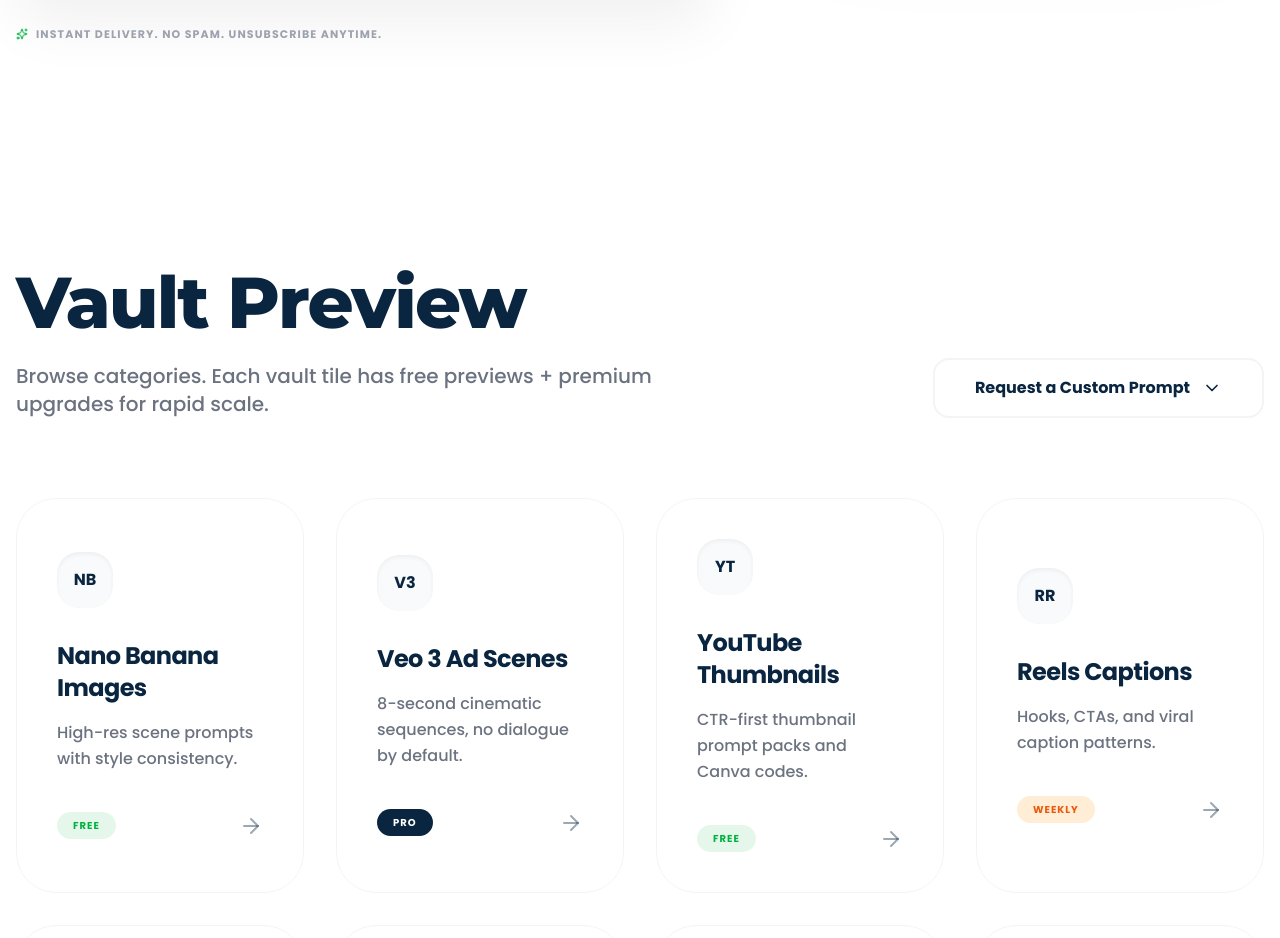
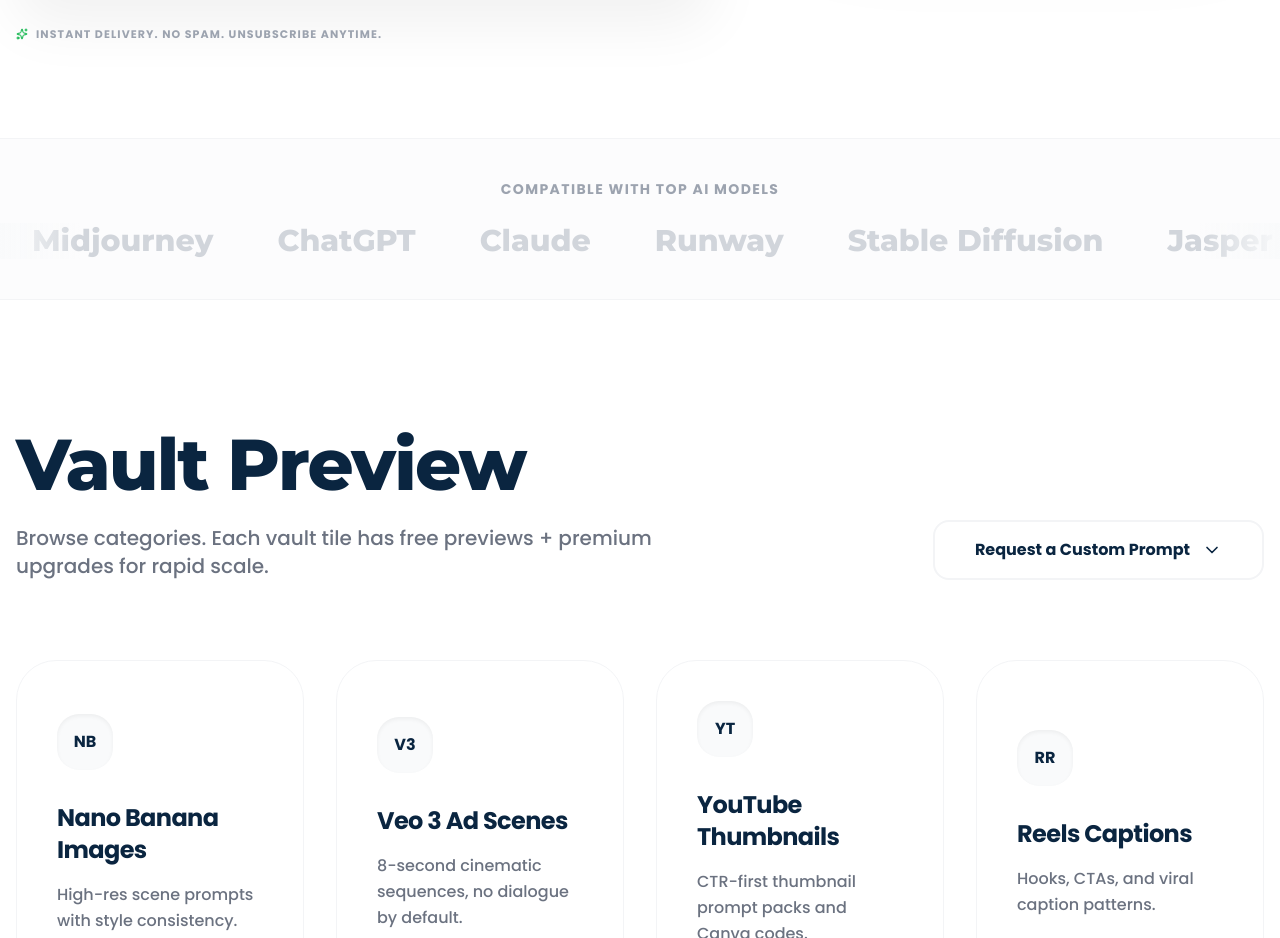
Before and after one commit to Kissimoney/Free-Prompt-Vault-Weekly-Drops, a React (Vite) app: page / in a window 1280 px wide. Shown: the part 1280-2218 px from the top of the page. Built offline with nearby package versions, Linux system fonts and the light colour scheme.

Commit message:
Add Logo Strip and marquee animation

```diff
--- a/src/App.tsx
+++ b/src/App.tsx
@@ -14,6 +14,7 @@
 
 import { SEO } from './components/SEO';
 import { StickyCTA } from './components/sections/StickyCTA';
+import { LogoStrip } from './components/sections/LogoStrip';
 
 export default function App() {
   const [isScrolled, setIsScrolled] = useState(false);
@@ -38,6 +39,9 @@
 
       {/* Hero Section */}
       <Hero scrollTo={scrollTo} />
+
+      {/* Trust Badges */}
+      <LogoStrip />
 
       {/* Vault Preview Section */}
       <VaultPreview scrollTo={scrollTo} />
--- /dev/null
+++ b/src/components/sections/LogoStrip.tsx
@@ -0,0 +1,45 @@
+
+import React from 'react';
+
+// Simple text-based logos with brand colors for reliability
+const TOOLS = [
+    { name: 'Midjourney', color: 'hover:text-[#fff]' },
+    { name: 'ChatGPT', color: 'hover:text-[#74aa9c]' },
+    { name: 'Claude', color: 'hover:text-[#d97757]' },
+    { name: 'Runway', color: 'hover:text-[#fff]' },
+    { name: 'Stable Diffusion', color: 'hover:text-[#fff]' },
+    { name: 'Jasper', color: 'hover:text-[#fff]' },
+    { name: 'Leonardo.ai', color: 'hover:text-[#fff]' },
+    { name: 'Sora', color: 'hover:text-[#fff]' },
+];
+
+export const LogoStrip = () => {
+    return (
+        <section className="py-10 border-y border-gray-100 bg-gray-50/50 overflow-hidden">
+            <div className="max-w-7xl mx-auto px-4 mb-6 text-center">
+                <p className="text-sm font-bold uppercase tracking-widest text-gray-400">
+                    Compatible with top AI Models
+                </p>
+            </div>
+
+            {/* Infinite Scroll Container */}
+            <div className="relative flex overflow-x-hidden group">
+                {/* Gradient Masks */}
+                <div className="absolute left-0 top-0 bottom-0 w-20 z-10 bg-gradient-to-r from-gray-50 to-transparent"></div>
+                <div className="absolute right-0 top-0 bottom-0 w-20 z-10 bg-gradient-to-l from-gray-50 to-transparent"></div>
+
+                {/* inner slider (duplicated for seamless loop) */}
+                <div className="animate-marquee whitespace-nowrap flex gap-16 px-8 items-center">
+                    {[...TOOLS, ...TOOLS, ...TOOLS].map((tool, i) => (
+                        <span
+                            key={i}
+                            className={`text-2xl md:text-3xl font-heading font-black text-gray-300 transition-colors duration-300 cursor-default ${tool.color}`}
+                        >
+                            {tool.name}
+                        </span>
+                    ))}
+                </div>
+            </div>
+        </section>
+    );
+};
--- a/tailwind.config.js
+++ b/tailwind.config.js
@@ -59,6 +59,10 @@
                 },
                 dash: {
                     to: { 'stroke-dashoffset': '-20' }
+                },
+                marquee: {
+                    '0%': { transform: 'translateX(0%)' },
+                    '100%': { transform: 'translateX(-100%)' },
                 }
             }
         }
```
Lines whose indentation alone changed are shown as unchanged.
